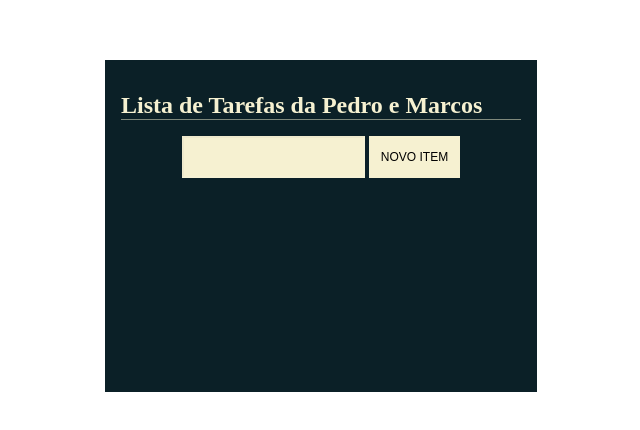
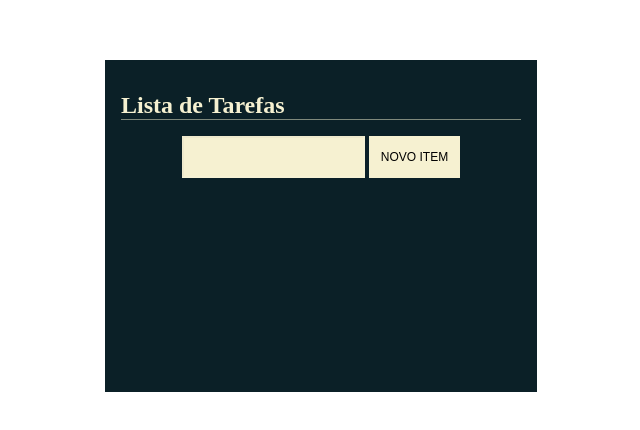
Before and after one commit to Andreoew/Todo-list, a plain HTML site: page todo-list/index.html in a window 1280 px wide. Shown: the part 174-604 px from the top of the page, without its empty margins (319-959 px from the left). Drawn offline with Linux system fonts and the light colour scheme; a web font is replaced by a local one.

Commit message:
Alterando o titulo

```diff
--- a/todo-list/index.html
+++ b/todo-list/index.html
@@ -12,7 +12,7 @@
   <div class="app">
     <div class="todo-list">
       <h1 class="title">
-        Lista de Tarefas da Pedro e Marcos
+        Lista de Tarefas
       </h1>
 
       <form class="form" action="">
```
